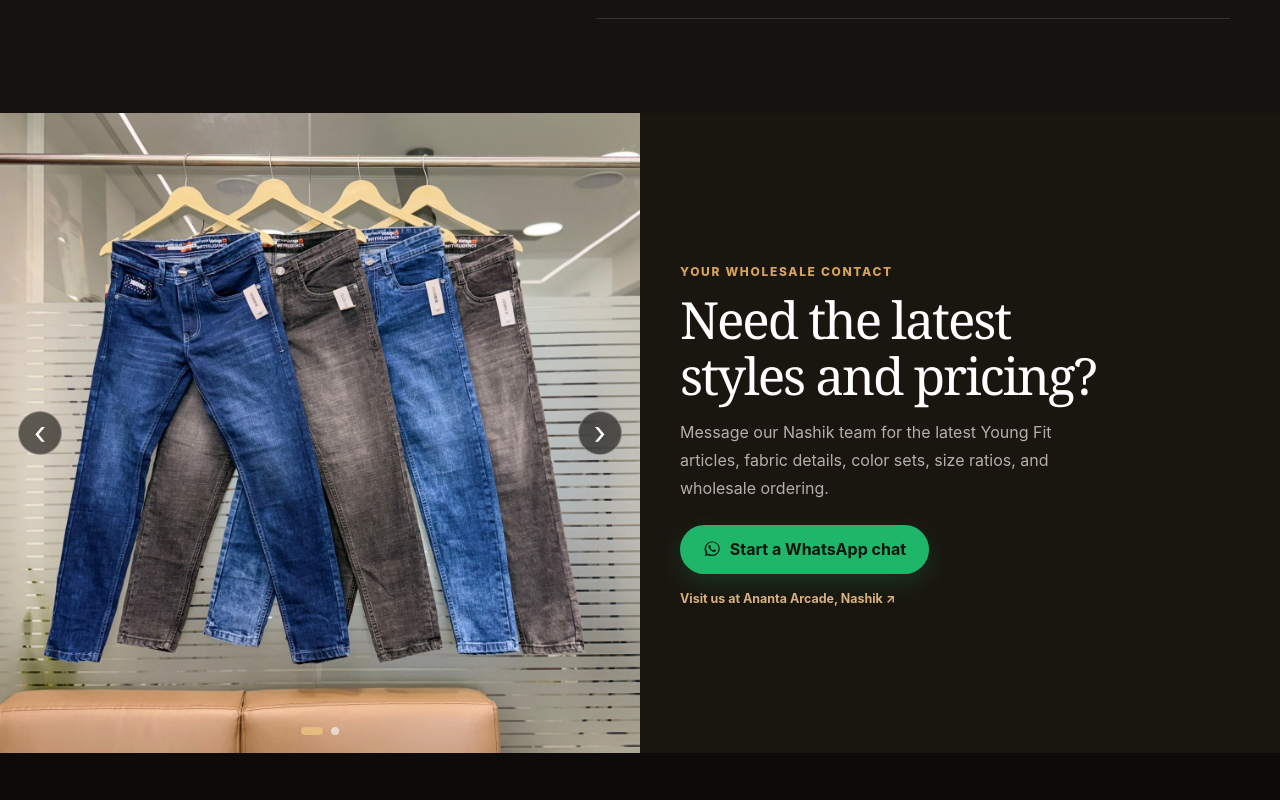
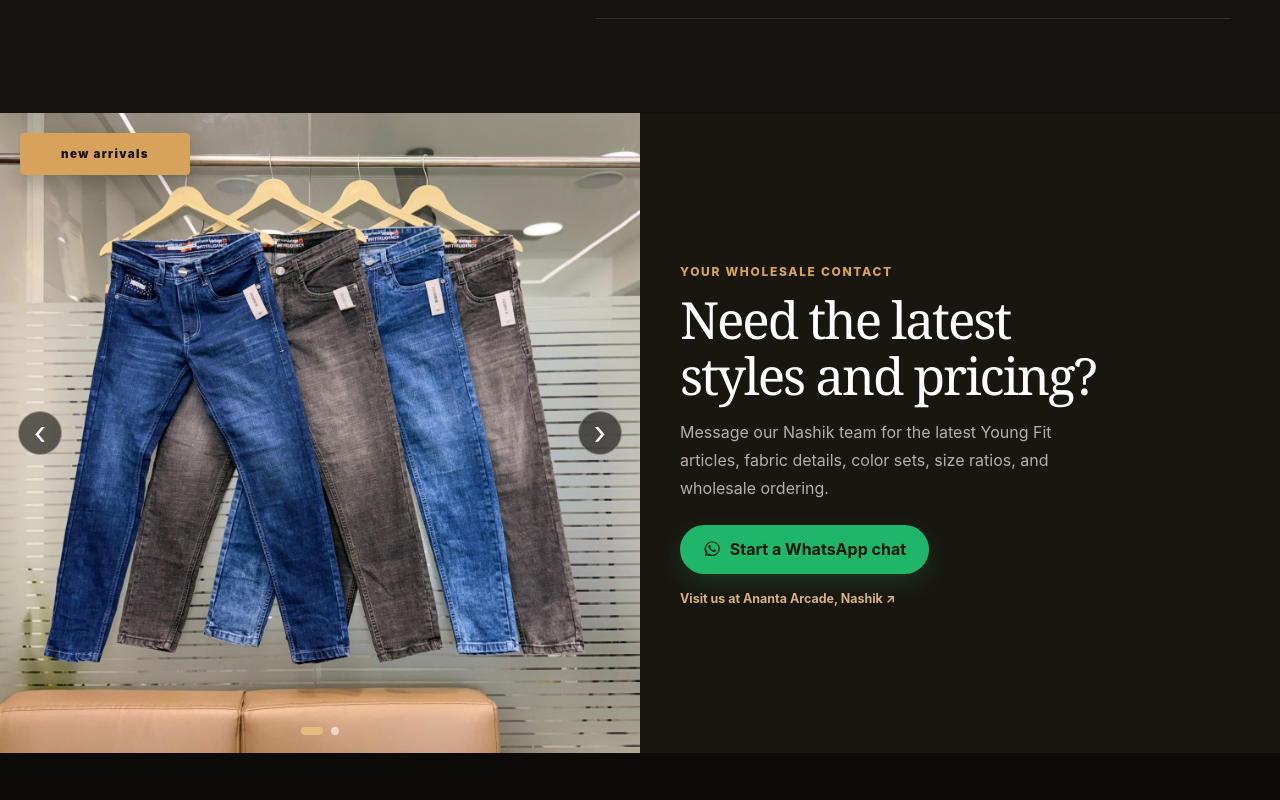
Before and after one commit to Sudarshan7651/SunnyWholesaler, a React (Vite) app in the folder frontend/: page / in a window 1280 px wide. Shown: the part 1440-2240 px from the top of the page. Built offline with nearby package versions, Linux system fonts and the light colour scheme.

Commit message:
add social platforms and new arrivals

```diff
--- a/frontend/src/App.css
+++ b/frontend/src/App.css
@@ -1450,6 +1450,29 @@
   min-height: 440px;
   overflow: hidden;
   background: #211b14;
+}
+
+.showroom-slider-badge {
+  position: absolute;
+  top: 20px;
+  left: 20px;
+  z-index: 2;
+  display: inline-flex;
+  align-items: center;
+  justify-content: center;
+  min-width: 170px;
+  height: 42px;
+  padding: 0 16px;
+  border: 0;
+  border-radius: 4px;
+  background: #d7a35a;
+  color: #17120c;
+  font-size: 0.72rem;
+  font-weight: 900;
+  letter-spacing: 0.12em;
+  text-transform: lowercase;
+  box-shadow: 0 10px 18px rgba(0, 0, 0, 0.18);
+  pointer-events: none;
 }
 
 .showroom-slider-track {
--- a/frontend/src/components/home/ShowroomImageSlider.jsx
+++ b/frontend/src/components/home/ShowroomImageSlider.jsx
@@ -48,6 +48,7 @@ function ShowroomImageSlider() {
   }
 
   return (
+
     <div
       className="showroom-slider"
       role="region"
@@ -60,6 +61,12 @@ function ShowroomImageSlider() {
         if (!event.currentTarget.contains(event.relatedTarget)) setPaused(false);
       }}
     >
+
+
+      <span className="showroom-slider-badge" aria-label="New arrivals">
+        New Arrivals
+      </span>
+
       <div
         className="showroom-slider-track"
         aria-live="polite"
--- a/frontend/src/components/layout/Footer.jsx
+++ b/frontend/src/components/layout/Footer.jsx
@@ -8,8 +8,10 @@ function Footer() {
           <h3>{businessInfo.name}</h3>
           <p>Premium men’s shirts and readymade garments for kids and junior boys, featuring Young Fit.</p>
           <a className="footer-whatsapp" href={businessInfo.whatsapp} target="_blank" rel="noreferrer">Chat with our team ↗</a>
+          <div className="footer-socials">
+          <a className="footer-whatsapp" href={businessInfo.instagram} target="_blank"> follow us on instagram ↗</a>
+          </div>
         </div>
-
         <div>
           <h4>Quick links</h4>
           <ul>
--- a/frontend/src/data/siteContent.js
+++ b/frontend/src/data/siteContent.js
@@ -12,6 +12,7 @@ export const businessInfo = {
     'Sunny Wholesaler features Young Fit premium men’s shirts and readymade garments for kids and junior boys. We supply retailers with high-quality, trend-setting apparel in bulk wholesale bundles.',
   phone: '+91 77700 06346',
   whatsapp: 'https://wa.me/917770006346',
+  instagram: 'https://www.instagram.com/sunny_wholesaler/',
   address: 'Shop No G13, Ananta Arcade, Gaon Road, near Rayba Hotel, Wasan Nagar, Pathardi Phata, Nashik, Maharashtra 422010',
   hours: 'Contact us for current business hours',
   shipping: 'Parcel delivery available across Maharashtra',
```
